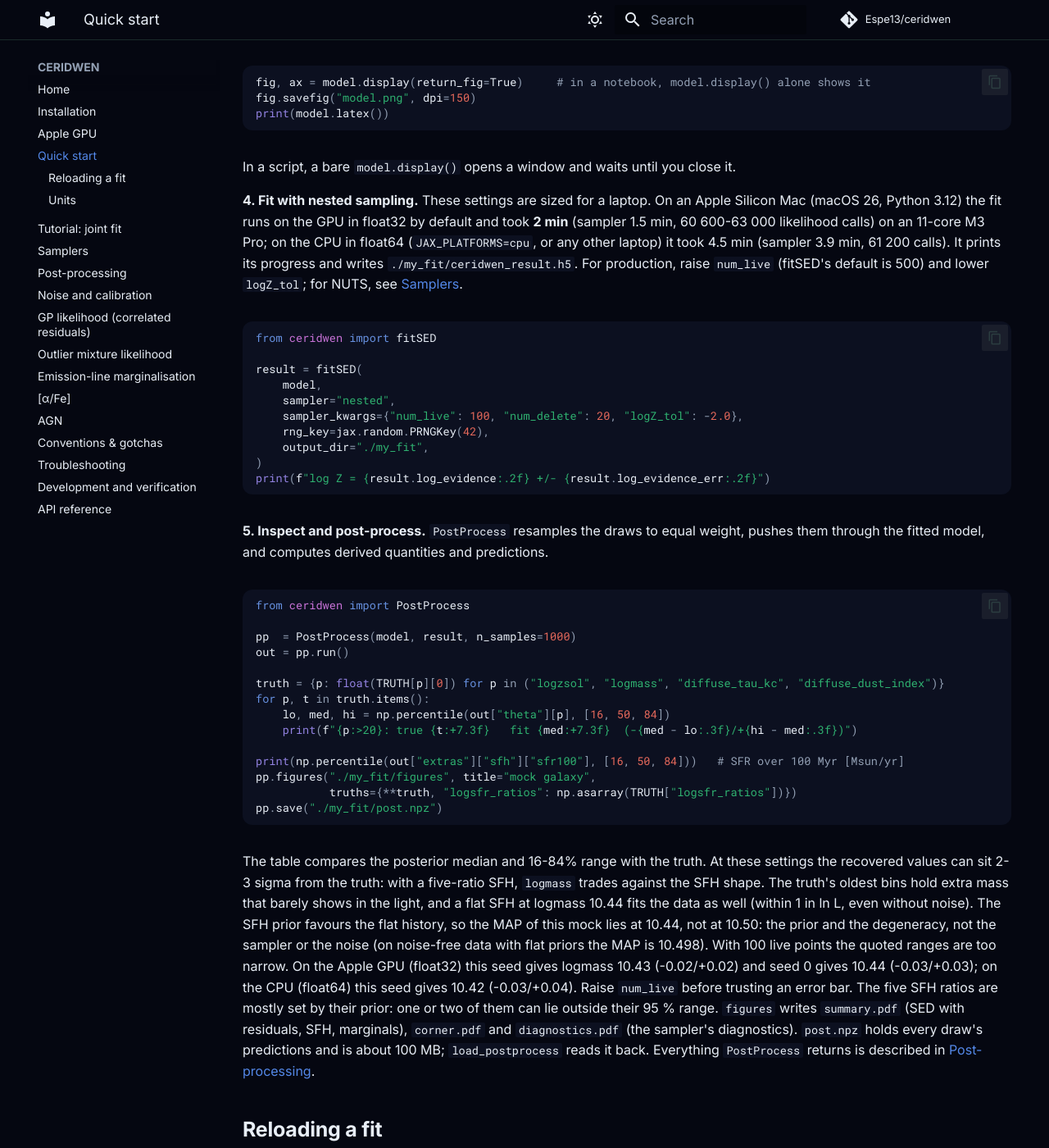
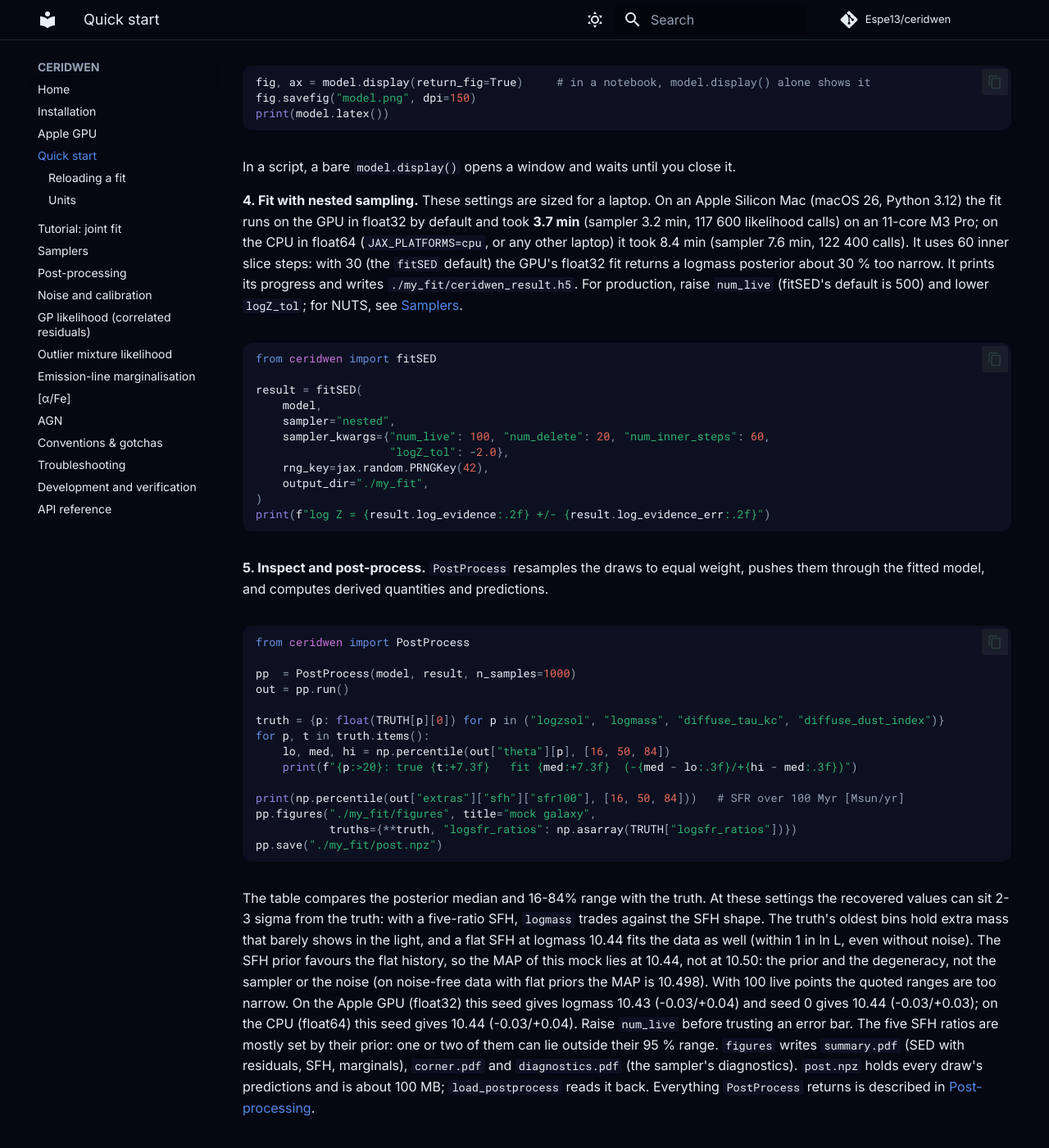
Before and after one commit to Espe13/ceridwen, an MkDocs documentation site: the page built from docs/quickstart.md, in a window 1280 px wide and 1400 px high, scrolled down 1964 px. Shown: the whole window at 82% size. Built offline with MkDocs 1.6.1 and Material for MkDocs 9.7.7, drawn with Linux system fonts in a browser that asks for light colours; comment, search, counter and statistics services are not loaded.

Commit message:
Inner slice steps: 60 in the README quick start, 30 explicit in the examples
A settings study on the Apple GPU (float32, 200 live points, 15/30/60/120 inner
steps) gave a README logmass posterior about 30 % narrower at 15 or 30 steps than
at 60 or 120; demo_1, demo_2 and agn_demo changed little from 30 to 120. The
example scripts now pass num_inner_steps=30 (the fitSED default, so their fits are
unchanged); quickstart.py moves from max(8, 2 n_dims) = 18 to 30.

Re-measured on the M3 Pro: README quick start 3.7 min on the GPU (117 600 calls),
logmass 10.43 (seed 42) and 10.44 (seed 0); 8.4 min on the CPU, 10.44.
quickstart.py 1 min on the GPU, 2 min on the CPU.

Co-Authored-By: Claude Opus 5.5 (1M context) <noreply@anthropic.com>

```diff
--- a/docs/quickstart.md
+++ b/docs/quickstart.md
@@ -105,9 +105,10 @@ In a script, a bare `model.display()` opens a window and waits until you close i
 
 **4. Fit with nested sampling.** These settings are sized for a laptop. On an Apple Silicon
 Mac (macOS 26, Python 3.12) the fit runs on the GPU in float32 by default and took
-**2 min** (sampler 1.5 min, 60 600-63 000 likelihood calls) on an 11-core M3 Pro; on the
-CPU in float64 (`JAX_PLATFORMS=cpu`, or any other laptop) it took 4.5 min (sampler 3.9 min,
-61 200 calls). It
+**3.7 min** (sampler 3.2 min, 117 600 likelihood calls) on an 11-core M3 Pro; on the
+CPU in float64 (`JAX_PLATFORMS=cpu`, or any other laptop) it took 8.4 min (sampler 7.6 min,
+122 400 calls). It uses 60 inner slice steps: with 30 (the `fitSED` default) the GPU's float32
+fit returns a logmass posterior about 30 % too narrow. It
 prints its progress and writes `./my_fit/ceridwen_result.h5`. For production, raise `num_live`
 (fitSED's default is 500) and lower `logZ_tol`; for NUTS, see [Samplers](samplers.md).
 
@@ -117,7 +118,8 @@ from ceridwen import fitSED
 result = fitSED(
     model,
     sampler="nested",
-    sampler_kwargs={"num_live": 100, "num_delete": 20, "logZ_tol": -2.0},
+    sampler_kwargs={"num_live": 100, "num_delete": 20, "num_inner_steps": 60,
+                    "logZ_tol": -2.0},
     rng_key=jax.random.PRNGKey(42),
     output_dir="./my_fit",
 )
@@ -151,8 +153,8 @@ light, and a flat SFH at logmass 10.44 fits the data as well (within 1 in ln L,
 noise). The SFH prior favours the flat history, so the MAP of this mock lies at 10.44, not at
 10.50: the prior and the degeneracy, not the sampler or the noise (on noise-free data with
 flat priors the MAP is 10.498). With 100 live points the quoted ranges are too
-narrow. On the Apple GPU (float32) this seed gives logmass 10.43 (-0.02/+0.02) and seed 0
-gives 10.44 (-0.03/+0.03); on the CPU (float64) this seed gives 10.42 (-0.03/+0.04). Raise
+narrow. On the Apple GPU (float32) this seed gives logmass 10.43 (-0.03/+0.04) and seed 0
+gives 10.44 (-0.03/+0.03); on the CPU (float64) this seed gives 10.44 (-0.03/+0.04). Raise
 `num_live` before trusting an error bar. The five SFH ratios are mostly set by their prior:
 one or two of them can lie outside their 95 % range. `figures` writes `summary.pdf` (SED with
 residuals, SFH, marginals), `corner.pdf` and `diagnostics.pdf` (the sampler's diagnostics).
```
Also changed, not shown: CHANGELOG.md (+6 -1 lines), README.md (+8 -6 lines), examples/README.md (+2 -2 lines), 7 other files.
